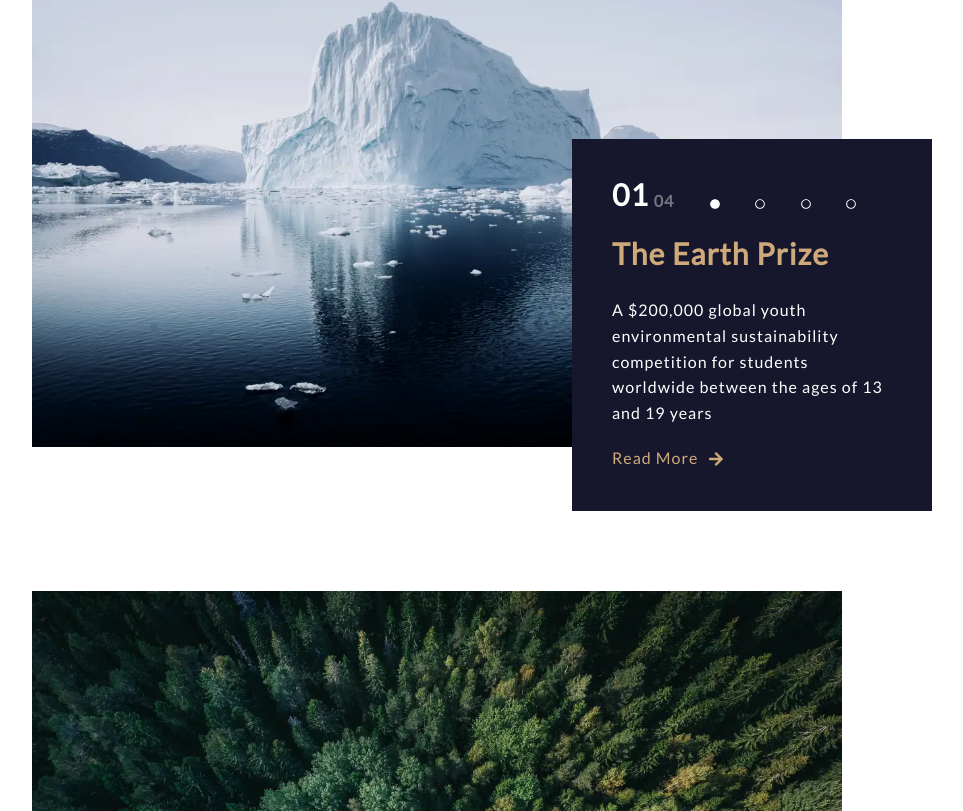
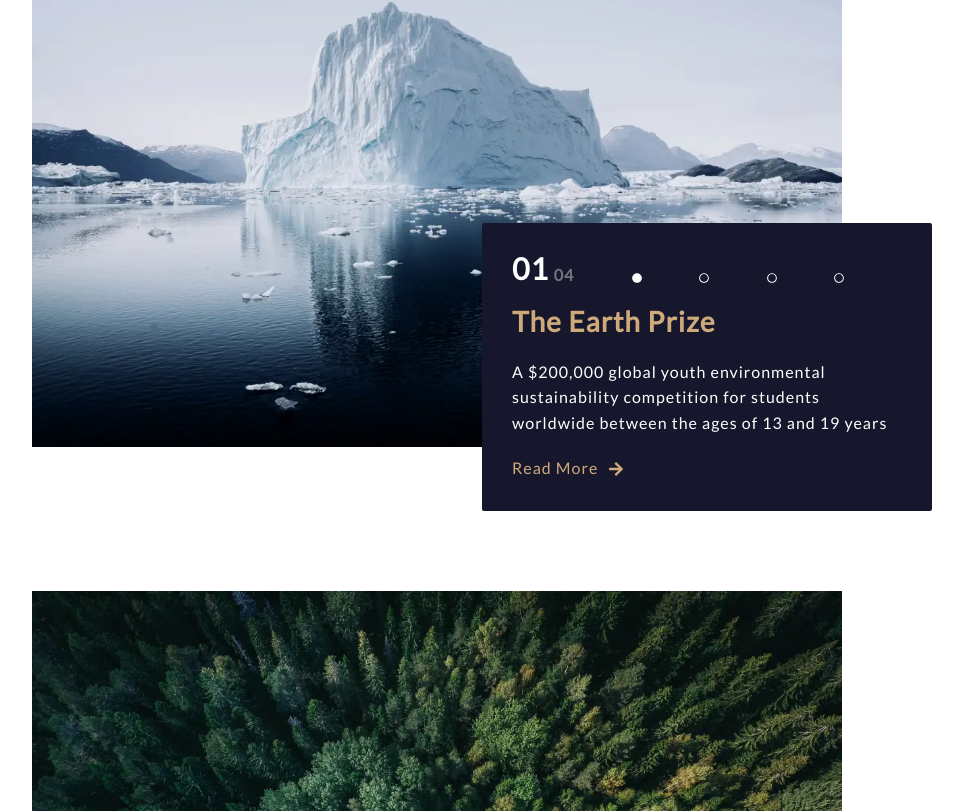
Before and after one commit to GaddMaster/earth-foundation, a Next.js app: page / in a window 1280 px wide. Shown: the part 1009-1820 px from the top of the page, without its empty margins (158-1121 px from the left). Built offline with nearby package versions, Linux system fonts and the light colour scheme.

Commit message:
home changes

```diff
--- a/styles/board.module.scss
+++ b/styles/board.module.scss
@@ -22,14 +22,15 @@
         position: absolute;
         bottom: 0px;
         right: 0px;
+        border-radius: 2px;
         @media (max-width: $breakpoint) { width: calc(100% - 40px); }
         @media (min-width: $breakpoint) {
-            width: 40%;
-            max-width: 440px;
+            width: 50%;
+            max-width: 520px;
         }
         .padding {
-            padding: 20px;
-            @media (min-width: $breakpoint) { padding: 40px; }
+            padding: 15px;
+            @media (min-width: $breakpoint) { padding: 30px; }
             .pagination {
                 display: flex;
                 align-items: flex-end;
@@ -60,11 +61,12 @@
             .label {
                 margin: 0px 0px 20px 0px;
                 h1 {
-                    font-size: 30px;
+                    font-size: 28px;
                     color: #CEAA7A;
                     font-weight: bold;
                     text-align: left;
                     padding: 0px;
+                    line-height: 36px;
                 }
             }
             .summary {
```
